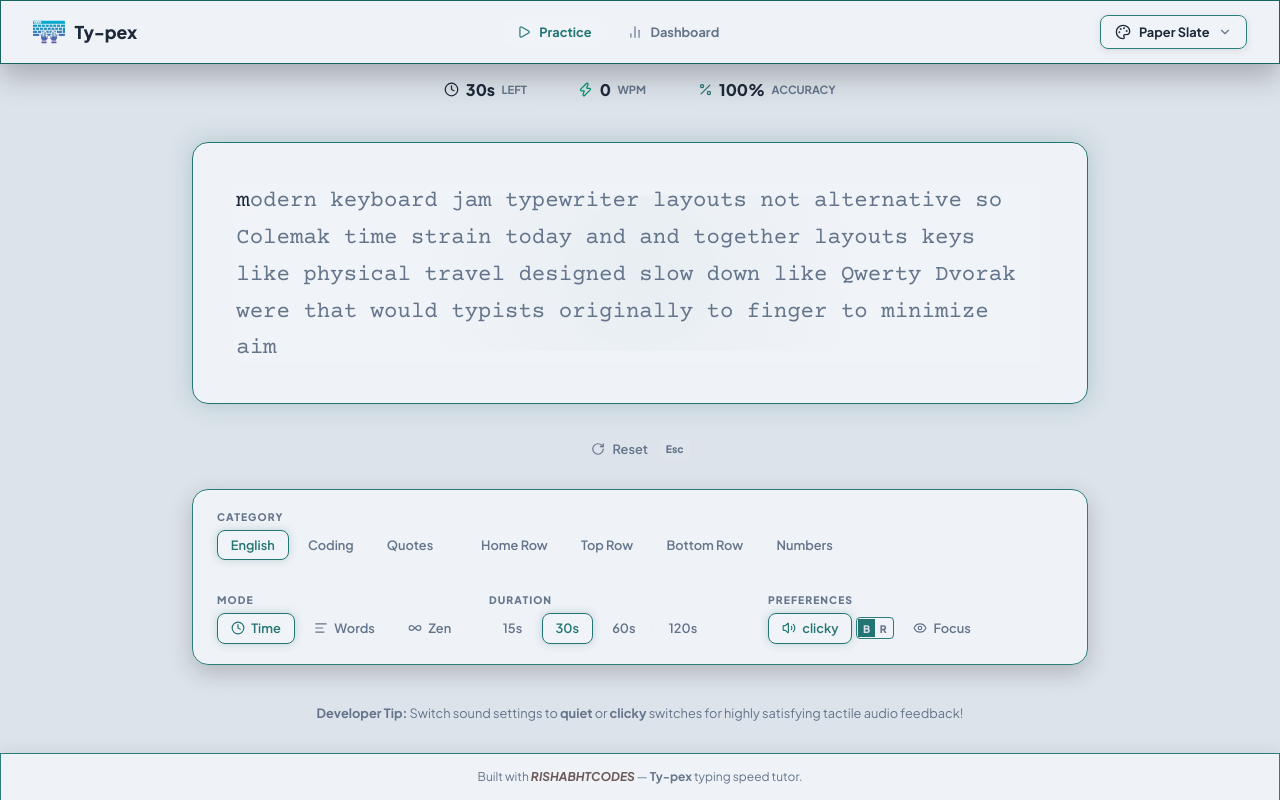
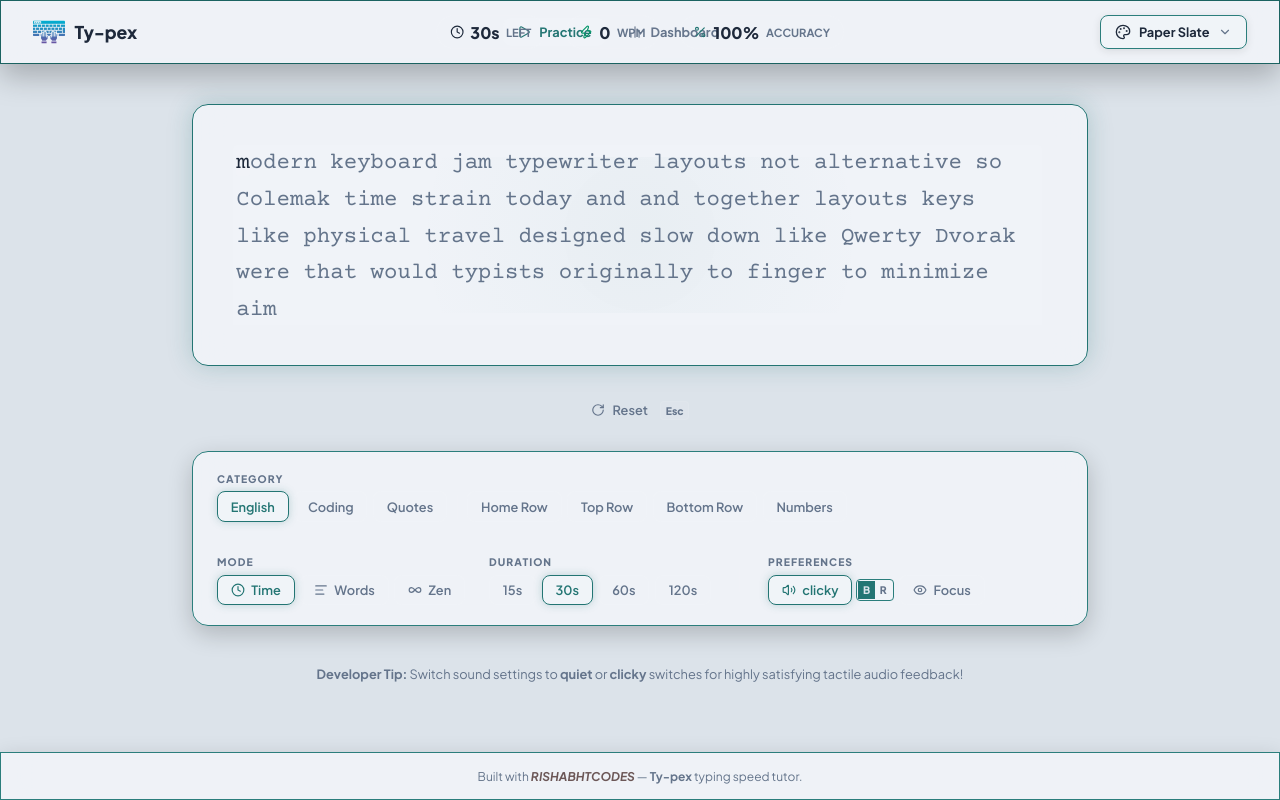
Before and after one commit to rishabhtcodes/TypingMaster, a React (Vite) app: page / in a window 1280 px wide. Built offline with nearby package versions, Linux system fonts and the light colour scheme.

Commit message:
feat: embed live HUD stats directly into center of top navigation header bar

```diff
--- a/src/App.tsx
+++ b/src/App.tsx
@@ -131,6 +131,31 @@ export default function App() {
           <h1>Ty-pex </h1>
         </div>
 
+        {/* Center Embedded Live HUD Bar */}
+        {activeTab === 'practice' && (
+          <div className={`header-center-hud ${isStarted && focusMode ? 'hud-faded' : ''}`}>
+            <div className="hud-pill font-mono">
+              <Clock size={14} className="text-muted" />
+              <span className="hud-value">
+                {testMode === 'time' ? `${timeLeft}s` : formatSeconds(timeLeft)}
+              </span>
+              <span className="hud-tag">{testMode === 'time' ? 'left' : 'time'}</span>
+            </div>
+
+            <div className="hud-pill font-mono">
+              <Zap size={14} className="text-correct" />
+              <span className="hud-value">{stats.wpm}</span>
+              <span className="hud-tag">wpm</span>
+            </div>
+
+            <div className="hud-pill font-mono">
+              <Percent size={14} className="text-warning" />
+              <span className="hud-value">{stats.accuracy}%</span>
+              <span className="hud-tag">accuracy</span>
+            </div>
+          </div>
+        )}
+
         <nav className="header-nav">
           <button
             className={`btn-nav-tab ${activeTab === 'practice' ? 'active' : ''}`}
@@ -160,28 +185,6 @@ export default function App() {
 
             {/* Left/Main Column */}
             <div className={category === 'code' ? 'coding-main-col' : 'practice-center-col'}>
-              {/* Live active indicator HUD (Fades in focus mode) */}
-              <div className={`live-hud animate-float ${isStarted && focusMode ? 'hud-faded' : ''}`}>
-                <div className="hud-pill font-mono">
-                  <Clock size={15} className="text-muted" />
-                  <span className="hud-value">
-                    {testMode === 'time' ? `${timeLeft}s` : formatSeconds(timeLeft)}
-                  </span>
-                  <span className="hud-tag">{testMode === 'time' ? 'left' : 'time'}</span>
-                </div>
-
-                <div className="hud-pill font-mono">
-                  <Zap size={15} className="text-correct" />
-                  <span className="hud-value">{stats.wpm}</span>
-                  <span className="hud-tag">wpm</span>
-                </div>
-
-                <div className="hud-pill font-mono">
-                  <Percent size={15} className="text-warning" />
-                  <span className="hud-value">{stats.accuracy}%</span>
-                  <span className="hud-tag">accuracy</span>
-                </div>
-              </div>
 
               {/* The Monospace word display container */}
               <WordDisplay
--- a/src/styles/App.css
+++ b/src/styles/App.css
@@ -76,13 +76,23 @@
   color: var(--primary-color);
 }
 
+.header-center-hud {
+  display: flex;
+  align-items: center;
+  gap: 1.25rem;
+  position: absolute;
+  left: 50%;
+  transform: translateX(-50%);
+  transition: opacity var(--transition-slow), filter var(--transition-slow);
+}
+
 /* Viewport and screens */
 .app-viewport {
   flex: 1;
   width: 100%;
   max-width: 960px;
   margin: 0 auto;
-  padding: 0.5rem 2rem 2rem 2rem;
+  padding: 1rem 2rem 2rem 2rem;
   display: flex;
   flex-direction: column;
   transition: max-width var(--transition-normal);
@@ -127,7 +137,7 @@
   min-width: 320px;
   display: flex;
   flex-direction: column;
-  margin-top: calc(32px + 0.75rem);
+  margin-top: 0;
 }
 
 /* Tall Code Console box in Coding Mode */
```
